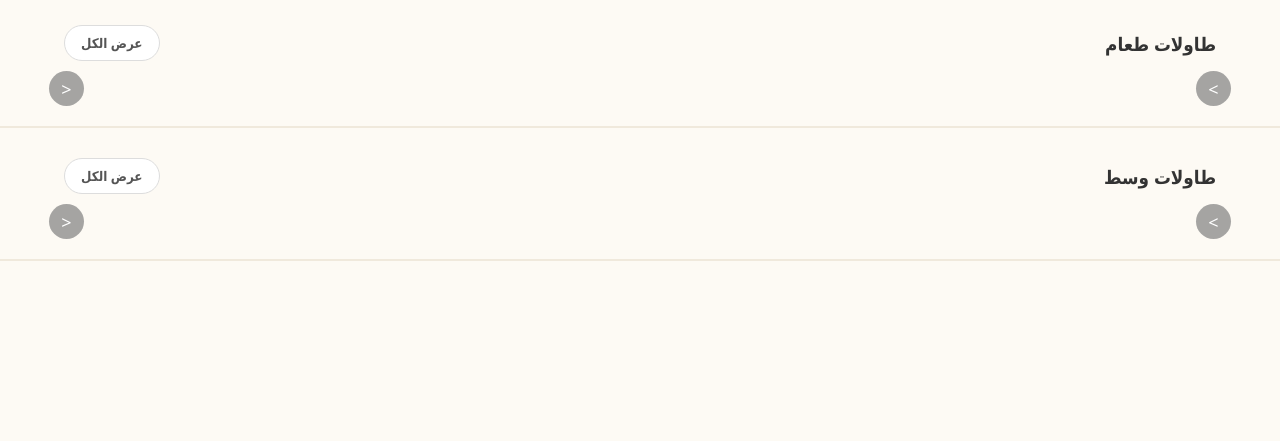
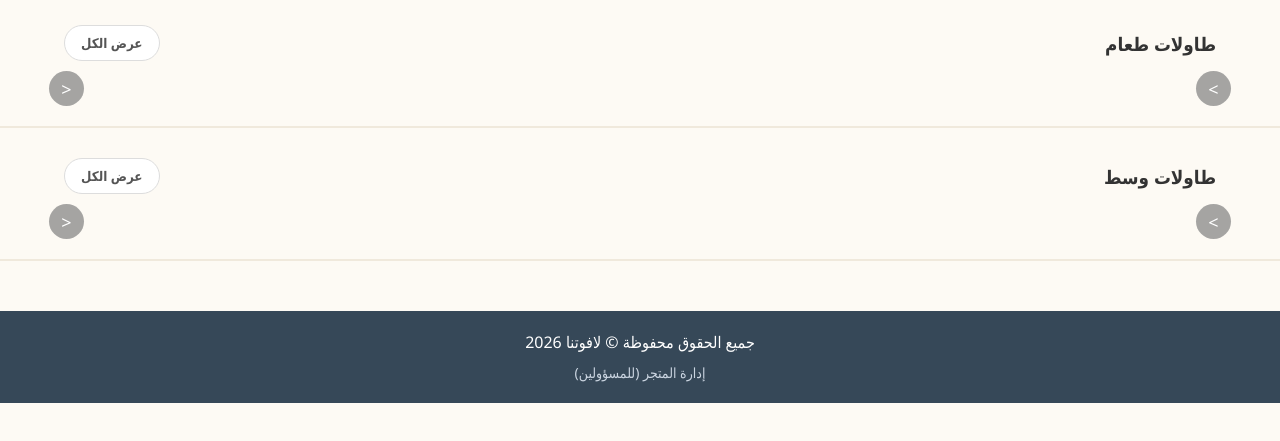
Before and after one commit to Custom-Table/Custom-Table, a plain HTML site: page index.html in a window 1280 px wide. Shown: the part 73-514 px from the top of the page. Drawn offline with Linux system fonts and the light colour scheme.

Commit message:
Update index.html

```diff
--- a/index.html
+++ b/index.html
@@ -48,11 +48,24 @@
             <button class="slide-btn left-btn">&lt;</button>
         </div>
     </section>
+<footer style="background-color: #364858; color: white; text-align: center; padding: 20px; margin-top: 50px;">
+        <p>جميع الحقوق محفوظة &copy; لافوتنا 2026</p>
+        <a href="admin.html" style="color: #cbd5e1; text-decoration: none; font-size: 14px; margin-top: 10px; display: inline-block;">إدارة المتجر (للمسؤولين)</a>
+    </footer>
+
+
 
     <!-- مكتبات Firebase الأساسية وقاعدة البيانات -->
     <script src="https://www.gstatic.com/firebasejs/8.10.1/firebase-app.js"></script>
     <script src="https://www.gstatic.com/firebasejs/8.10.1/firebase-firestore.js"></script>
     <!-- ربط ملف الجافاسكربت الخاص بنا -->
     <script src="script.js"></script>
+
+
+
+
+
+
+
 </body>
 </html>
```
